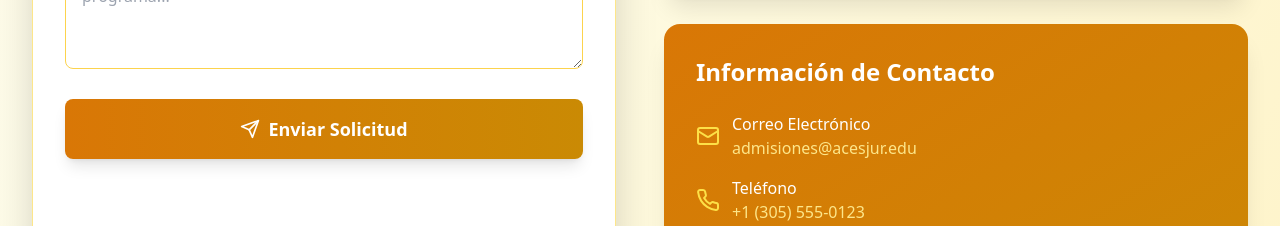
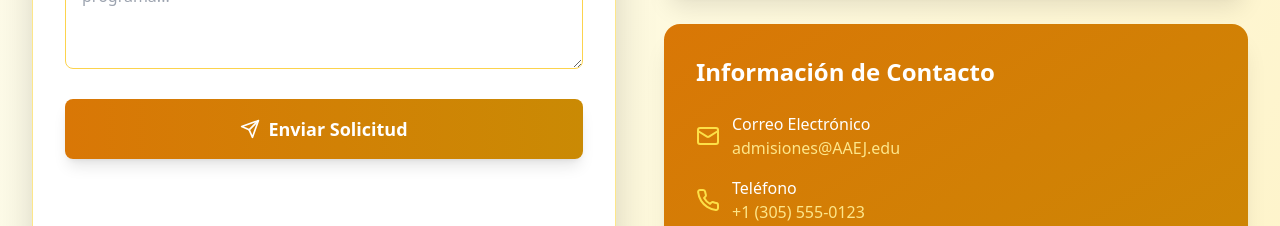
Before and after one commit to pablodevv/ACESJur-Academia-de-Estudos-Juridicos, a React (Vite) app: page / in a window 1280 px wide. Shown: the part 6820-7046 px from the top of the page. Built offline with nearby package versions, Linux system fonts and the light colour scheme.

Commit message:
Update Admission.tsx

```diff
--- a/src/components/Admission.tsx
+++ b/src/components/Admission.tsx
@@ -256,7 +256,7 @@ const Admission = () => {
                   <Mail className="h-6 w-6 text-yellow-300" />
                   <div>
                     <p className="font-medium">Correo Electrónico</p>
-                    <p className="text-amber-200">admisiones@acesjur.edu</p>
+                    <p className="text-amber-200">admisiones@AAEJ.edu</p>
                   </div>
                 </div>
                 <div className="flex items-center space-x-3">
```
